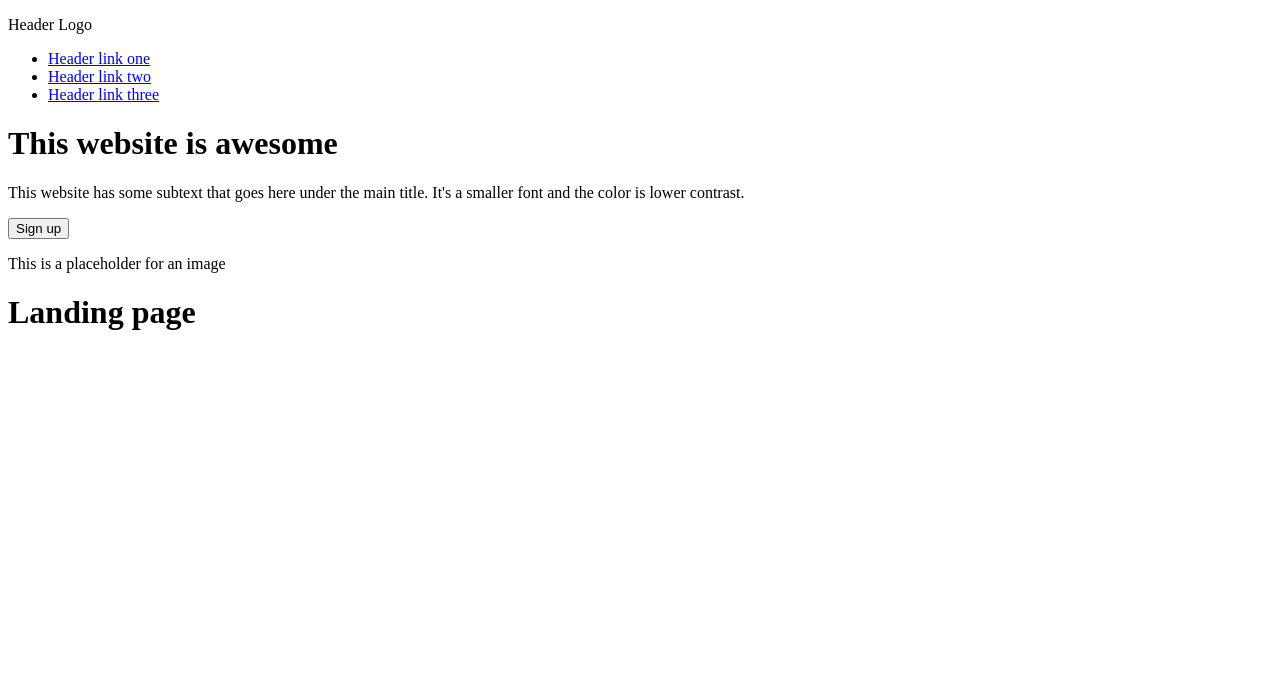
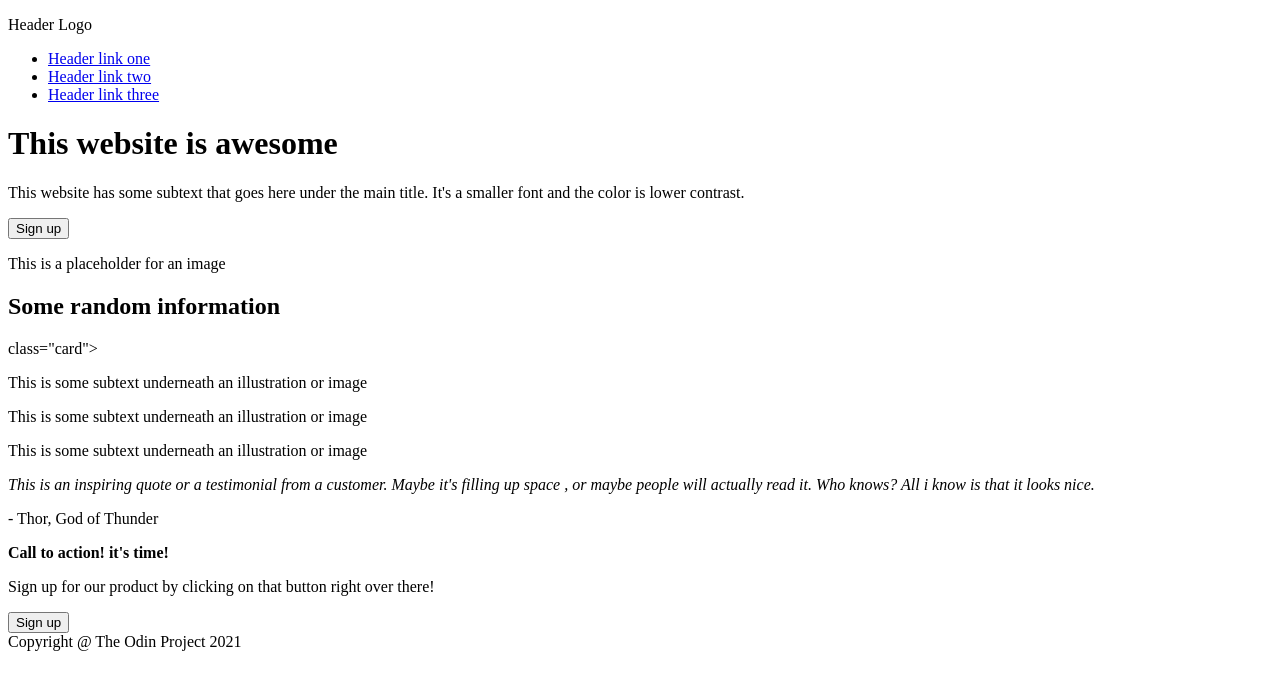
Before and after one commit to Trickaay/odin-landing-page, a plain HTML site: page index.html in a window 1280 px wide. Drawn offline with Linux system fonts and the light colour scheme.

Commit message:
Update index.html
Finished adding content, next step write and apply styles.css

```diff
--- a/index.html
+++ b/index.html
@@ -26,8 +26,39 @@
                 <p class="secondary">This is a placeholder for an image</p></div>
                 </div>
             </header>
-
-            <h1>Landing page</h1>
+            <main>
+                <h2>Some random information</h2>
+                <div class="card-contianer secondary">
+                    <div>class="card">
+                        <div class="square"></div>
+                        <p>This is some subtext underneath an illustration or image</p>
+                    </div>
+                    <div class="card">
+                        <div class="square"></div>
+                        <p>This is some subtext underneath an illustration or image</p>
+                    </div>
+                    <div class="card">
+                        <div class="square"></div>
+                        <p>This is some subtext underneath an illustration or image</p>
+                    </div>
+                </div>
+            </main>
+            <div class="quote">
+                <em>This is an inspiring quote or a testimonial from a customer. Maybe it's filling up space , or maybe people will actually read it. Who knows? All i know is that it looks nice.</em>
+                <p>- Thor, God of Thunder</p>
+            </div>
+            <div class="sign-up">
+                <div class="container">
+                    <div class="left"><strong>Call to action! it's time!</strong>
+                    <p class="secondary">Sign up for our product by clicking on that button right over there!</p>      </div>
+                </div>
+                <div class="right">
+                    <button class="secondary">Sign up</button>
+                </div>
+            </div>
+            <footer>
+                Copyright @ The Odin Project 2021
+            </footer>
         </body>
 
 </html>
```
